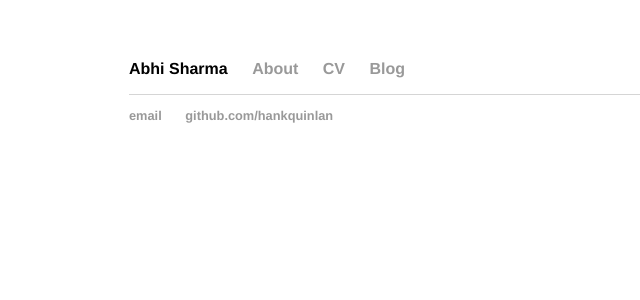
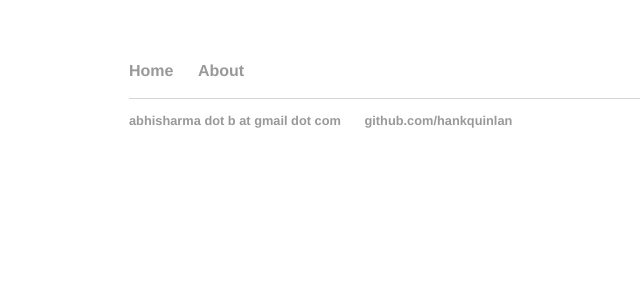
Before and after one commit to abhisharmab/abhisharmab.github.io, a Jekyll site: the page built from index.html, in a window 1280 px wide. Shown: the top 300 px of the page, without its empty margins (63-703 px from the left). Built offline with Jekyll 4.4.1, drawn with Linux system fonts in a browser that asks for light colours; our own code applies the rules of GitHub Pages for plain Markdown files.

Commit message:
remodeling the website

```diff
--- a/_config.yml
+++ b/_config.yml
@@ -1,2 +1,2 @@
-theme: jekyll-theme-minimal
 title: Abhi Sharma
+markdown: kramdown
--- a/_layouts/default.html
+++ b/_layouts/default.html
@@ -1,21 +1,22 @@
 <!DOCTYPE html>
 <html>
   <head>
-	<title>Abhi Sharma</title>
+    <title>{{ page.title }}</title>
     <link rel="stylesheet" type="text/css" href="/css/main.css">
   </head>
   <body>
     <nav>
       <ul>
-   <li>Abhi Sharma</li>
+        <li><a href="/">Home</a></li>
         <li><a href="/about">About</a></li>
-   <li><a href="/cv">CV</a></li>
-   <li><a href="/blog">Blog</a></li>
       </ul>
     </nav>
+    <div class="container">
+      {{ content }}
+    </div>
     <footer>
       <ul>
-   <li><a href="mailto:hankquinlanhub@gmail.com">email</a></li>
+        <li><a href="mailto:abhisharma.b@gmail.com">abhisharma dot b at gmail dot com</a></li>
         <li><a href="https://github.com/hankquinlan">github.com/hankquinlan</a></li>
       </ul>
     </footer>
--- a/css/main.css
+++ b/css/main.css
@@ -1,49 +1,29 @@
-body {
-    margin: 60px auto;
-    width: 70%;
-}
-nav ul, footer ul {
-    font-family:'Helvetica', 'Arial', 'Sans-Serif';
-    padding: 0px;
-    list-style: none;
-    font-weight: bold;
-}
+body { margin: 60px auto; width: 70%; }
 
-nav ul li, footer ul li {
-    display: inline;
-    margin-right: 20px;
-}
+a { text-decoration: none; color: #999; }
+a:hover { text-decoration: underline; }
 
-a {
-    text-decoration: none;
-    color: #999;
-}
+p, ul { font-size: 1.5em; line-height: 1.4em; color: #333; }
 
-a:hover {
-    text-decoration: underline;
-}
+h1, h2, h3, h4 { font-family: 'Helvetica', 'Arial', 'Sans-Serif'; }
+h1 { font-size: 3em;  }
+h2 { font-size: 2.7em; }
+h3 { font-size: 2.3em; }
+h4 { font-size: 1.9em; }
 
-h1 {
-    font-size: 3em;
-    font-family:'Helvetica', 'Arial', 'Sans-Serif';
-}
+nav ul, footer ul { font-size: 1em; font-family: 'Helvetica', 'Arial', 'Sans-Serif'; padding: 0px; list-style: none; font-weight: bold; }
+nav ul li, footer ul li { display: inline; margin-right: 20px; }
 
-p {
-    font-size: 1.5em;
-    line-height: 1.4em;
-    color: #333;
-}
+footer { border-top: 1px solid #d5d5d5; font-size: .8em; }
 
-footer {
-    border-top: 1px solid #d5d5d5;
-    font-size: .8em;
-}
+/* Blog */
+ul.posts { margin: 20px auto 40px; font-size: 1.5em; }
+ul.posts li { list-style: none; }
 
-ul.posts {
-    margin: 20px auto 40px;
-    font-size: 1.5em;
-}
-
-ul.posts li {
-    list-style: none;
-}
+/* CV */
+.cv { margin: 0px 0px 60px; }
+.cv h1 { font-size: 3em; }
+.cv h2 { font-size: 2em; }
+.cv address, .cv .download { font-family: 'Helvetica', 'Arial', 'Sans-Serif'; }
+.cv address, .cv p { font-size: 1.2em; }
+.cv .download { float: right; font-size: .8em; text-transform: uppercase; }
--- /dev/null
+++ b/index.html
@@ -0,0 +1,4 @@
+---
+layout: default
+title: Abhi Sharma
+---
```
Also changed, not shown: about/index.html (added, +14 -0 lines). Lines whose indentation alone changed are shown as unchanged.
